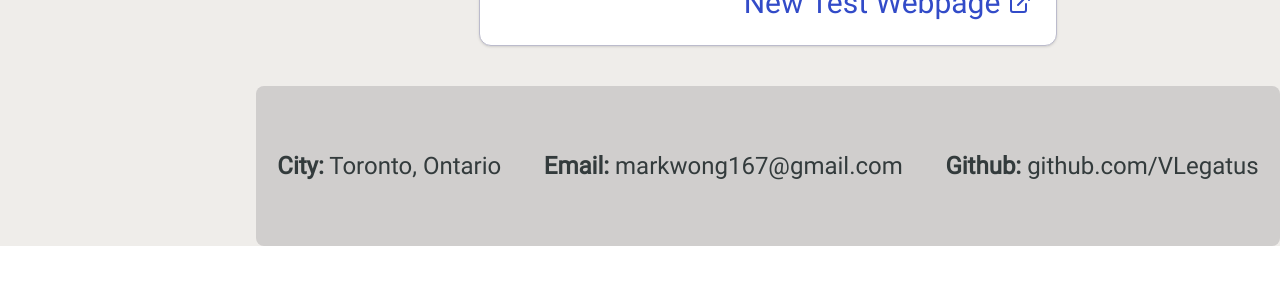
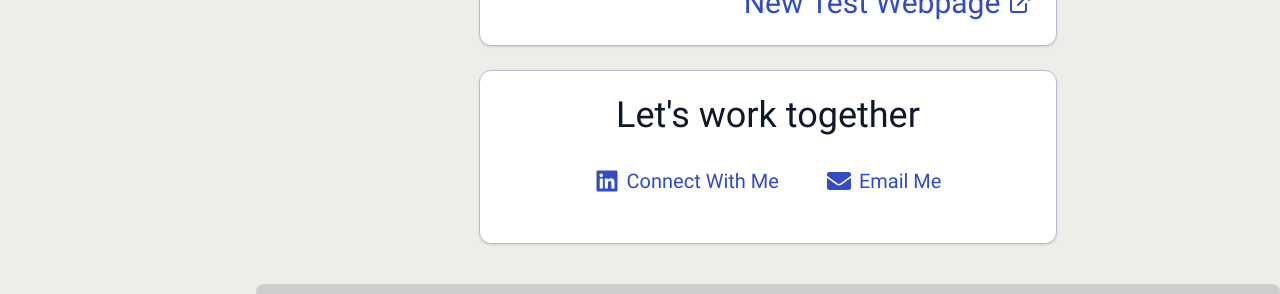
Before and after one commit to markwong167/Portfolio, a React app: page / in a window 1280 px wide. Shown: the part 3462-3756 px from the top of the page. Before the commit the page ends 3708 px from the top, so only its background shows below. Built offline with nearby package versions, Linux system fonts and the light colour scheme.

Commit message:
added CTA

```diff
--- /dev/null
+++ b/src/pages/Portfolio/CallToAction.tsx
@@ -0,0 +1,43 @@
+import React from "react";
+import { Link } from "react-router-dom";
+import { FaEnvelope, FaLinkedin } from "react-icons/fa";
+import { Card } from "../../components/ui/card";
+export const CallToAction = ({ isMobile }: { isMobile: string }) => {
+  const isMobileOrTablet = ["M", "T"].includes(isMobile);
+  let titleTextSize = "text-4xl";
+  let bodyTextSize = "text-xl";
+  let linkTextSize = "text-xl";
+  if (isMobile === "M") {
+    titleTextSize = "text-2xl";
+    bodyTextSize = "text-md";
+    linkTextSize = "text-xl";
+  } else if (isMobile === "T") {
+    bodyTextSize = "text-2xl";
+    linkTextSize = "text-xl";
+  }
+  return (
+    <>
+      <Card className='flex flex-col justify-center items-center h-full w-full gap-8 pt-6 pb-12'>
+        <h2 className={titleTextSize}>Let's work together</h2>
+        <div className='flex flex-row gap-12'>
+          <Link
+            to='https://www.linkedin.com/in/markwong167/'
+            target='_blank'
+            rel='noreferrer noopener'
+            className={`${linkTextSize} flex flex-row gap-2 items-center hover:underline text-secondary hover:text-secondary-foreground`}
+          >
+            <FaLinkedin size={24} /> Connect With Me
+          </Link>
+          <Link
+            to='mailto:markwong167@gmail.com'
+            target='_blank'
+            rel='noreferrer noopener'
+            className={`${linkTextSize} flex flex-row gap-2 items-center hover:underline text-secondary hover:text-secondary-foreground`}
+          >
+            <FaEnvelope size={24} /> Email Me
+          </Link>
+        </div>
+      </Card>
+    </>
+  );
+};
--- a/src/pages/Portfolio/PortfolioPage.tsx
+++ b/src/pages/Portfolio/PortfolioPage.tsx
@@ -2,6 +2,7 @@ import React from "react";
 import { PortfolioSection } from "./PortfolioSection";
 import * as sectionData from "../../assets/sectionData/sectionData";
 import { useIsMobile } from "../../hooks/use-mobile";
+import { CallToAction } from "./CallToAction";
 
 export const PortfolioPage = () => {
   const isMobile = useIsMobile();
@@ -15,6 +16,7 @@ export const PortfolioPage = () => {
       <PortfolioSection data={sectionData.leago} layout='picLeft' />
       <PortfolioSection data={sectionData.builderLynx} layout='picRight' />
       <PortfolioSection data={sectionData.grg} layout='picLeft' />
+      <CallToAction isMobile={isMobile} />
     </div>
   );
 };
```
